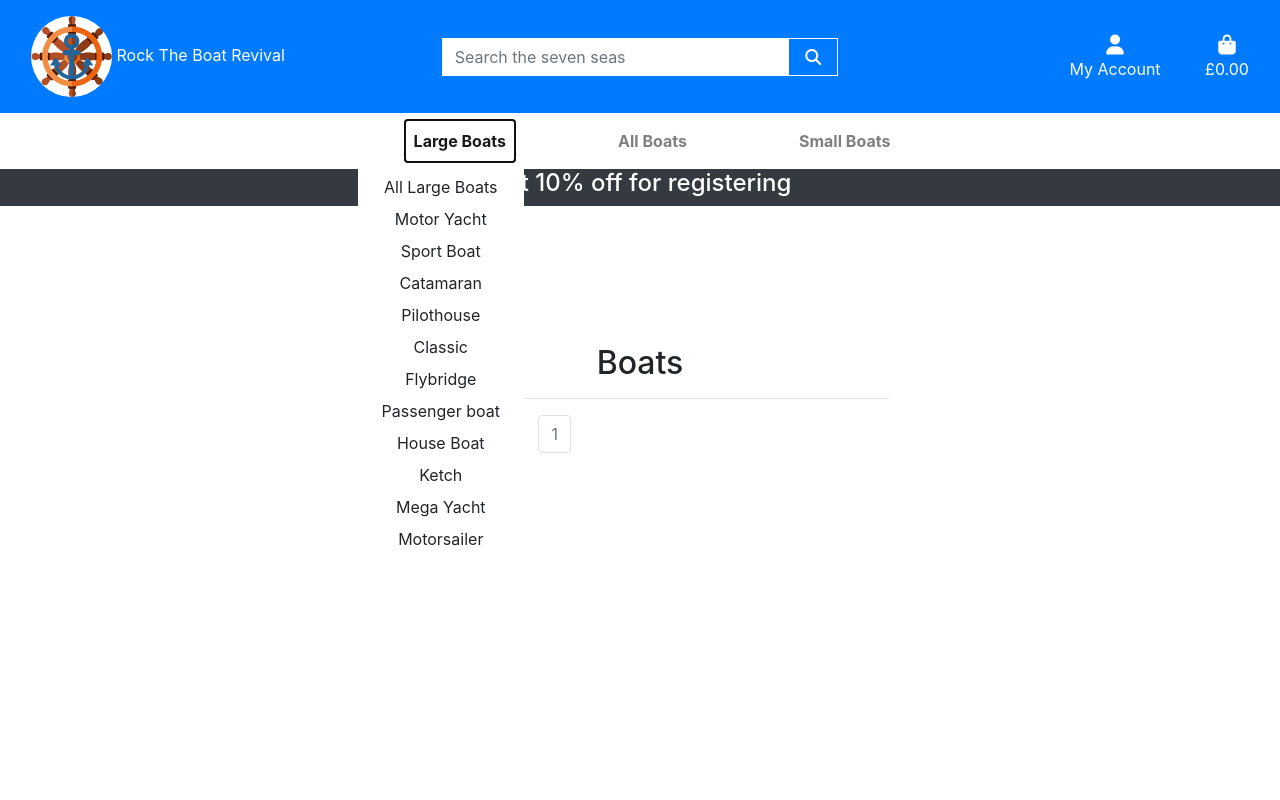
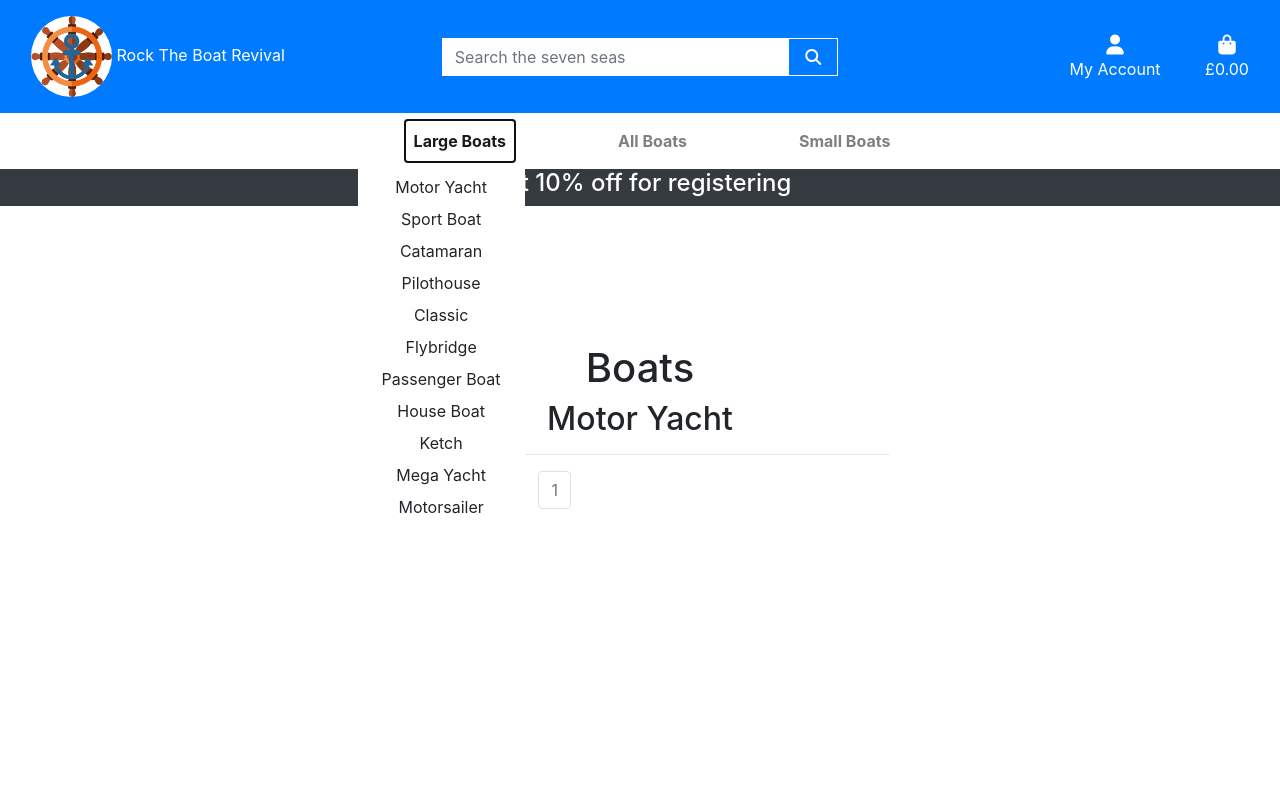
Before and after one commit to JordanCH05/Rock-the-boat-rentals, a Django app: page /products/?category=motor_yacht in a window 1280 px wide, after a click on "Large Boats". Run offline with Django 3.2, Linux system fonts and the light colour scheme; data comes from the database, SQL or seed files in the repository; data that the repository does not hold is empty; some libraries are stand-ins or nearby versions.

Commit message:
Add category filtering

```diff
--- a/products/templates/products/products.html
+++ b/products/templates/products/products.html
@@ -16,7 +16,10 @@
     <div class="container header-container">
         <div class="row">
             <div class="col text-center mt-3">
-                <h2>Boats</h2>
+                <h1>Boats</h1>
+                {% for c in current_category %}
+                    <h2>{{ c.friendly_name }}</h2>
+                {% endfor %}
                 <hr class="w-50 mb-1">
             </div>
         </div>
@@ -83,27 +86,27 @@
                     <ul class="pagination justify-content-center">
                         {% if boats.has_previous %}
                             <li class="page-item">
-                                <a class="page-link"  href="?page=1&q={{ request.GET.q }}">
+                                <a class="page-link"  href="?page=1{% if request.GET.q %}&q={{ request.GET.q }}{% endif %}{% if request.GET.category %}&category={{ request.GET.category }}{% endif %}">
                                     <span aria-hidden="true">&laquo</span> First
                                 </a>
                             </li>
                             <li class="page-item">
-                                <a class="page-link"  href="?page={{ boats.previous_page_number }}&q={{ request.GET.q }}">Previous</a>
+                                <a class="page-link"  href="?page={{ boats.previous_page_number }}{% if request.GET.q %}&q={{ request.GET.q }}{% endif %}{% if request.GET.category %}&category={{ request.GET.category }}{% endif %}">Previous</a>
                             </li>
                         {% endif %}
                         {% for i in nums %}
 
                             <li class="page-item {% if forloop.counter == boats.number %}disabled{% endif %}{% if forloop.counter not in page_range %}d-none{% endif %}">
-                                <a class="page-link" href="?page={{ forloop.counter }}&q={{ request.GET.q }}">{{ forloop.counter }}</a>
+                                <a class="page-link" href="?page={{ forloop.counter }}{% if request.GET.q %}&q={{ request.GET.q }}{% endif %}{% if request.GET.category %}&category={{ request.GET.category }}{% endif %}">{{ forloop.counter }}</a>
                             </li>
 
                         {% endfor %}
                         {% if boats.has_next %}
                             <li class="page-item">
-                                <a class="page-link"  href="?page={{ boats.next_page_number }}&q={{ request.GET.q }}">Next</a>
+                                <a class="page-link"  href="?page={{ boats.next_page_number }}{% if request.GET.q %}&q={{ request.GET.q }}{% endif %}{% if request.GET.category %}&category={{ request.GET.category }}{% endif %}">Next</a>
                             </li>
                             <li class="page-item">
-                                <a class="page-link"  href="?page={{ boats.paginator.num_pages }}&q={{ request.GET.q }}">
+                                <a class="page-link"  href="?page={{ boats.paginator.num_pages }}{% if request.GET.q %}&q={{ request.GET.q }}{% endif %}{% if request.GET.category %}&category={{ request.GET.category }}{% endif %}">
                                     Last <span aria-hidden="true">&raquo</span>
                                 </a>
                             </li>
--- a/products/views.py
+++ b/products/views.py
@@ -4,56 +4,67 @@ from django.shortcuts import render, redirect, reverse, get_object_or_404
 from django.contrib import messages
 from django.db.models import Q
 from django.core.paginator import Paginator, EmptyPage, PageNotAnInteger
-from .models import Boat
+from .models import Boat, Category
 
 
 def all_products(request):
     """ A view to show all boats """
 
     query = None
+    category = None
     boat_list = Boat.objects.all()
 
     if request.GET:
+
+        if 'category' in request.GET:
+            category = request.GET['category']
+            if category is not None:
+                boat_list = boat_list.filter(category__name=category)
+                cur_category = Category.objects.filter(name=category)
+                print(cur_category)
+
         if 'q' in request.GET:
             query = request.GET['q']
-            if not query:
-                messages.error(
-                    request, "You didn't enter any search criteria!"
-                    )
-                return redirect(reverse('products'))
+            if query is not None:
+                if not query:
+                    messages.error(
+                        request, "You didn't enter any search criteria!"
+                        )
+                    return redirect(reverse('products'))
 
-            query = query.split(' ')
+                query = query.split(' ')
 
-            print(query)
+                queries = []
 
-            queries = []
+                for term in query:
 
-            for term in query:
+                    q = (Q(category__name__icontains=term) |
+                         Q(manufacturer__icontains=term) |
+                         Q(condition__icontains=term) |
+                         Q(fuel__icontains=term) |
+                         Q(year_built__icontains=term) |
+                         Q(material__icontains=term) |
+                         Q(location__icontains=term)
+                         )
 
-                q = (Q(category__name__icontains=term) |
-                     Q(manufacturer__icontains=term) |
-                     Q(condition__icontains=term) |
-                     Q(fuel__icontains=term) |
-                     Q(year_built__icontains=term) |
-                     Q(material__icontains=term) |
-                     Q(location__icontains=term)
-                     )
+                    queries.append(q)
 
-                queries.append(q)
+                queries = reduce(operator.and_, queries)
 
-            queries = reduce(operator.and_, queries)
-
-            boat_list = boat_list.filter(queries)
+                boat_list = boat_list.filter(queries)
 
     paginator = Paginator(boat_list, 40)
 
     page = request.GET.get('page')
 
     try:
-        boats = paginator.get_page(page)
+        boats = paginator.page(page)
     except PageNotAnInteger:
+        print('NOT AN INTEGER')
         boats = paginator.get_page(1)
+
     except EmptyPage:
+        print('empty')
         boats = paginator.get_page(paginator.num_pages)
 
     nums = "a" * boats.paginator.num_pages
@@ -66,6 +77,7 @@ def all_products(request):
         'nums': nums,
         'page_range': page_range,
         'search_term': query,
+        'current_category': cur_category,
     }
 
     return render(request, 'products/products.html', context)
--- a/templates/includes/main-nav.html
+++ b/templates/includes/main-nav.html
@@ -10,18 +10,17 @@
                 Large Boats
             </a>
             <div class="dropdown-menu border-0 text-center" aria-labelledby="all-products-link">
-                <a href="" class="dropdown-item">All Large Boats</a>
-                <a href="" class="dropdown-item">Motor Yacht</a>
-                <a href="" class="dropdown-item">Sport Boat</a>
-                <a href="" class="dropdown-item">Catamaran</a>
-                <a href="" class="dropdown-item">Pilothouse</a>
-                <a href="" class="dropdown-item">Classic</a>
-                <a href="" class="dropdown-item">Flybridge</a>
-                <a href="" class="dropdown-item">Passenger boat</a>
-                <a href="" class="dropdown-item">House Boat</a>
-                <a href="" class="dropdown-item">Ketch</a>
-                <a href="" class="dropdown-item">Mega Yacht</a>
-                <a href="" class="dropdown-item">Motorsailer</a>
+                <a href="{% url 'products' %}?category=motor_yacht" class="dropdown-item">Motor Yacht</a>
+                <a href="{% url 'products' %}?category=sport_boat" class="dropdown-item">Sport Boat</a>
+                <a href="{% url 'products' %}?category=catamaran" class="dropdown-item">Catamaran</a>
+                <a href="{% url 'products' %}?category=pilothouse" class="dropdown-item">Pilothouse</a>
+                <a href="{% url 'products' %}?category=classic" class="dropdown-item">Classic</a>
+                <a href="{% url 'products' %}?category=flybridge" class="dropdown-item">Flybridge</a>
+                <a href="{% url 'products' %}?category=passenger_boat" class="dropdown-item">Passenger Boat</a>
+                <a href="{% url 'products' %}?category=house_boat" class="dropdown-item">House Boat</a>
+                <a href="{% url 'products' %}?category=ketch" class="dropdown-item">Ketch</a>
+                <a href="{% url 'products' %}?category=mega_yacht" class="dropdown-item">Mega Yacht</a>
+                <a href="{% url 'products' %}?category=motorsailer" class="dropdown-item">Motorsailer</a>
             </div>
         </li>
         <li class="nav-item dropdown">
@@ -41,22 +40,21 @@
                 Small Boats
             </a>
             <div class="dropdown-menu border-0 text-center" aria-labelledby="all-products-link">
-                <a href="" class="dropdown-item">All Small Boats</a>
-                <a href="" class="dropdown-item">Center console boat</a>
-                <a href="" class="dropdown-item">Fishing Boat</a>
-                <a href="" class="dropdown-item">Pontoon Boat</a>
-                <a href="" class="dropdown-item">Runabout</a>
-                <a href="" class="dropdown-item">Deck Boat</a>
-                <a href="" class="dropdown-item">Cabin Boat</a>
-                <a href="" class="dropdown-item">Working Boat</a>
-                <a href="" class="dropdown-item">Bowrider</a>
-                <a href="" class="dropdown-item">Trawler</a>
-                <a href="" class="dropdown-item">Launch</a>
-                <a href="" class="dropdown-item">Water ski</a>
-                <a href="" class="dropdown-item">Hardtop</a>
-                <a href="" class="dropdown-item">Offshore Boat</a>
-                <a href="" class="dropdown-item">Wakeboard/Wakesurf</a>
-                <a href="" class="dropdown-item">RIB</a>
+                <a href="{% url 'products' %}?category=center_console_boat" class="dropdown-item">Center Console Boat</a>
+                <a href="{% url 'products' %}?category=fishing_boat" class="dropdown-item">Fishing Boat</a>
+                <a href="{% url 'products' %}?category=pontoon_boat" class="dropdown-item">Pontoon Boat</a>
+                <a href="{% url 'products' %}?category=runabout" class="dropdown-item">Runabout</a>
+                <a href="{% url 'products' %}?category=deck_boat" class="dropdown-item">Deck Boat</a>
+                <a href="{% url 'products' %}?category=cabin_boat" class="dropdown-item">Cabin Boat</a>
+                <a href="{% url 'products' %}?category=working_boat" class="dropdown-item">Working Boat</a>
+                <a href="{% url 'products' %}?category=bowrider" class="dropdown-item">Bowrider</a>
+                <a href="{% url 'products' %}?category=trawler" class="dropdown-item">Trawler</a>
+                <a href="{% url 'products' %}?category=launch" class="dropdown-item">Launch</a>
+                <a href="{% url 'products' %}?category=water_ski" class="dropdown-item">Water ski</a>
+                <a href="{% url 'products' %}?category=hardtop" class="dropdown-item">Hardtop</a>
+                <a href="{% url 'products' %}?category=offshore_boat" class="dropdown-item">Offshore Boat</a>
+                <a href="{% url 'products' %}?category=wakeboard_wakesurf" class="dropdown-item">Wakeboard/Wakesurf</a>
+                <a href="{% url 'products' %}?category=rib" class="dropdown-item">RIB</a>
             </div>
         </li>
     </ul>
```
